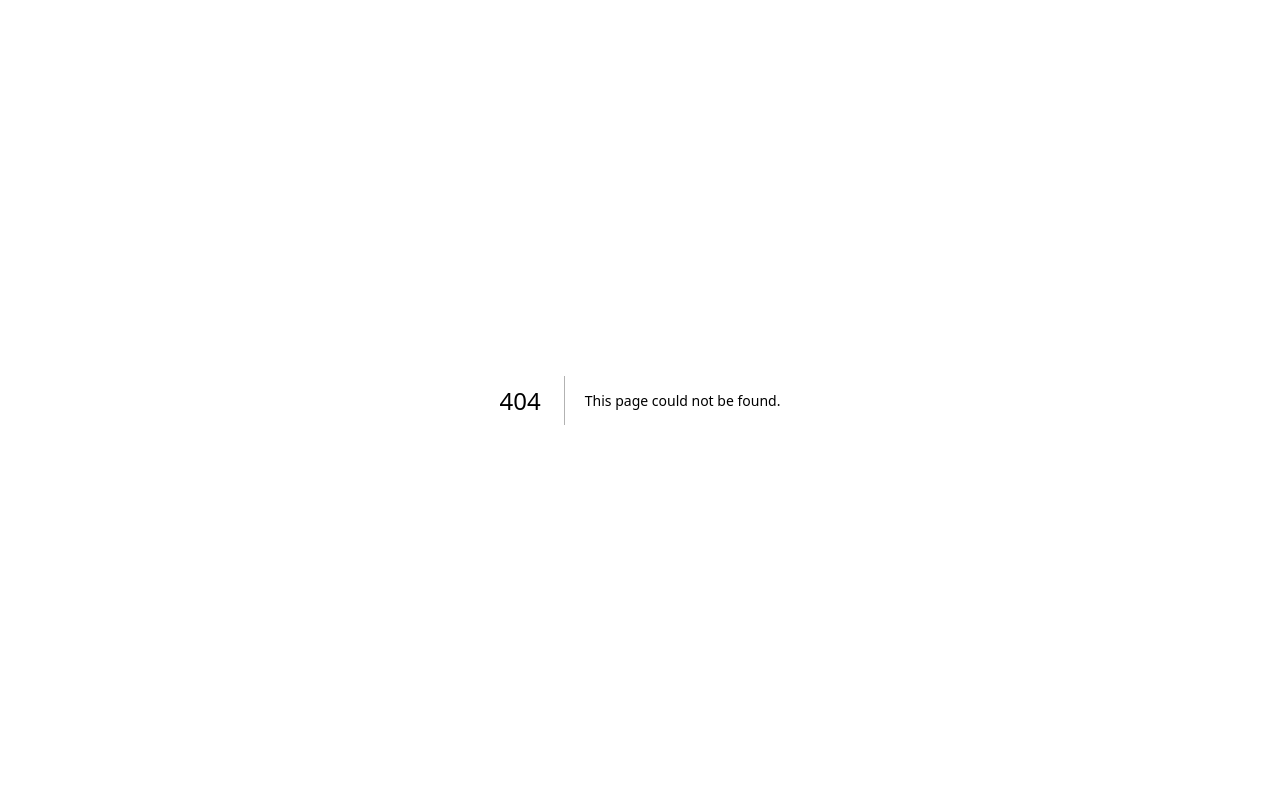
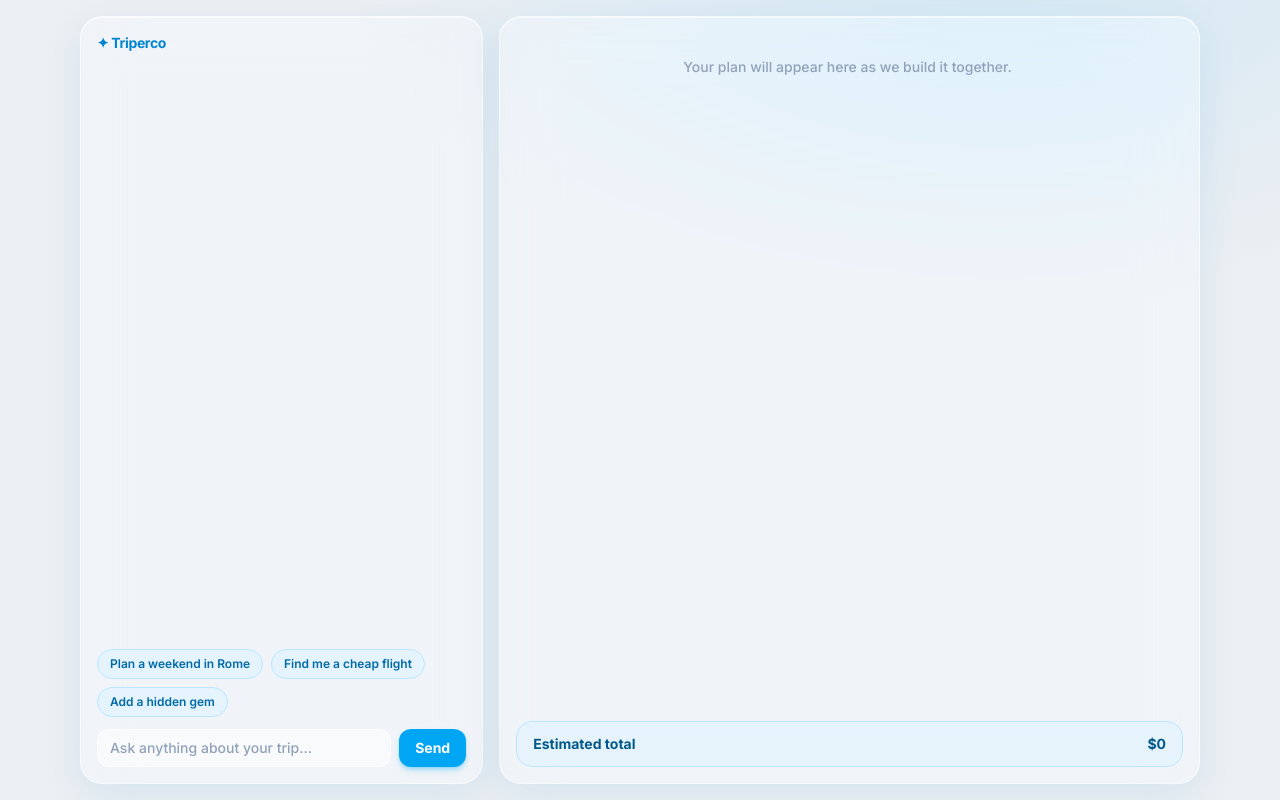
Before and after one commit to andrejivanov98/Triperco, a Next.js app: page /plan in a window 1280 px wide. Before the commit this address had no page. Built offline with nearby package versions, Linux system fonts and the light colour scheme.

Commit message:
feat: add PlannerScreen and /plan route
Co-Authored-By: Claude Opus 4.8 (1M context) <noreply@anthropic.com>

```diff
--- /dev/null
+++ b/src/app/plan/page.tsx
@@ -0,0 +1,5 @@
+import { PlannerScreen } from '@/components/PlannerScreen'
+
+export default function PlanPage() {
+  return <PlannerScreen />
+}
--- /dev/null
+++ b/src/components/PlannerScreen.tsx
@@ -0,0 +1,49 @@
+'use client'
+
+import { useEffect, useRef, useState } from 'react'
+import { useChat } from '@ai-sdk/react'
+import { DefaultChatTransport } from 'ai'
+import type { TripState } from '@/lib/trip/types'
+import type { TriperUIMessage } from '@/lib/ui/messages'
+import { getLatestTrip } from '@/lib/ui/messages'
+import { createTrip } from '@/lib/trip/tripState'
+import { ChatPane } from './chat/ChatPane'
+import { PlanView } from './plan/PlanView'
+
+const SUGGESTIONS = ['Plan a weekend in Rome', 'Find me a cheap flight', 'Add a hidden gem']
+
+export function PlannerScreen() {
+  const [trip, setTrip] = useState<TripState>(() => createTrip('draft'))
+  const tripRef = useRef(trip)
+  tripRef.current = trip
+
+  const { messages, sendMessage, status } = useChat<TriperUIMessage>({
+    transport: new DefaultChatTransport({
+      api: '/api/chat',
+      // Send the current trip up with every turn so the agent continues from it.
+      prepareSendMessagesRequest: ({ messages }) => ({
+        body: { messages, trip: tripRef.current },
+      }),
+    }),
+  })
+
+  // Pull the latest server-built trip into the right pane.
+  useEffect(() => {
+    const latest = getLatestTrip(messages)
+    if (latest) setTrip(latest)
+  }, [messages])
+
+  return (
+    <main className="mx-auto grid h-screen max-w-6xl grid-cols-1 gap-4 p-4 md:grid-cols-[minmax(320px,36%)_1fr]">
+      <ChatPane
+        messages={messages}
+        status={status}
+        suggestions={messages.length === 0 ? SUGGESTIONS : []}
+        onSend={(text) => sendMessage({ text })}
+      />
+      <div className="glass min-h-0 p-4">
+        <PlanView trip={trip} />
+      </div>
+    </main>
+  )
+}
```
